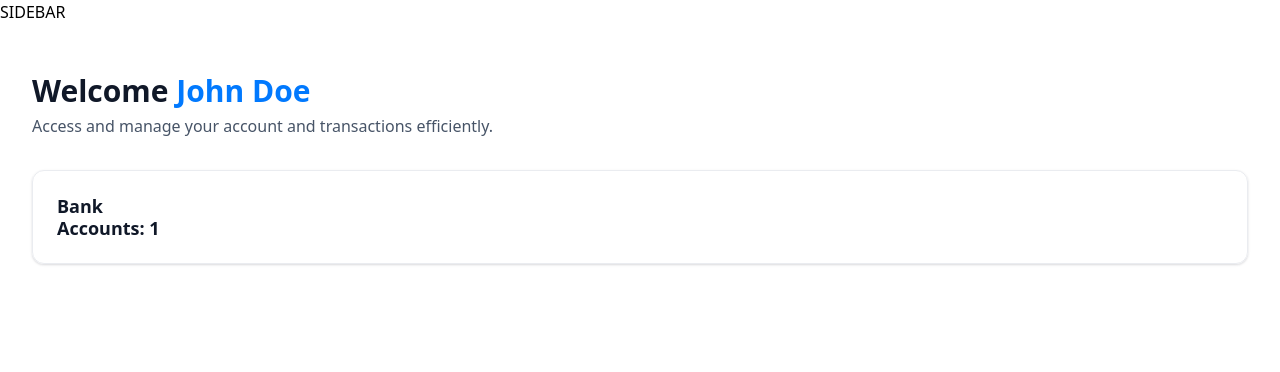
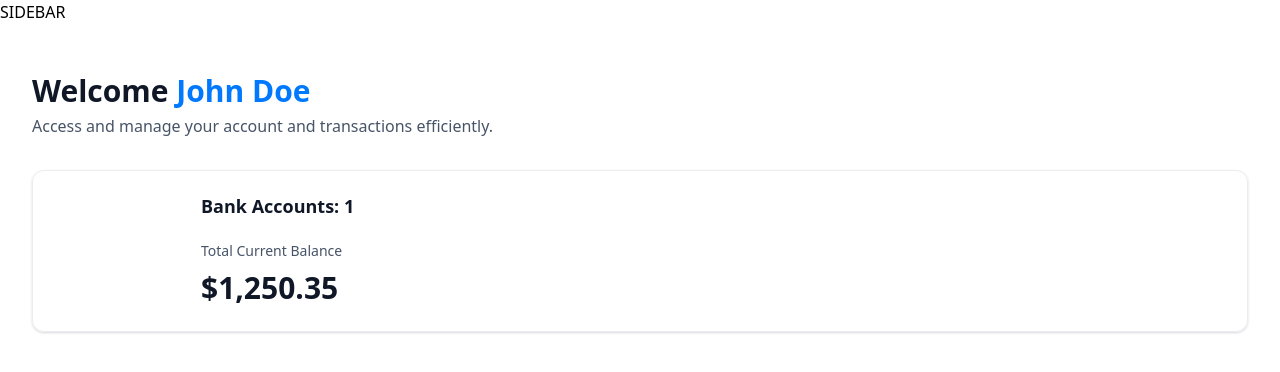
Before and after one commit to dgSloxx417/lite-banking_app, a Next.js app: page / in a window 1280 px wide. Shown: the top 372 px of the page. Built offline with nearby package versions, Linux system fonts and the light colour scheme.

Commit message:
Implement animated count

```diff
--- a/app/layout.tsx
+++ b/app/layout.tsx
@@ -23,8 +23,8 @@
   children: React.ReactNode;
 }>) {
   return (
-    <html lang="en">
-      <body className={`${inter.variable} ${ibmPlexSerif.variable}`}>
+    <html lang="en" suppressHydrationWarning>
+      <body className={`${inter.variable} ${ibmPlexSerif.variable}`} suppressHydrationWarning>
         {children}
       </body>
     </html>
--- /dev/null
+++ b/components/ui/AnimatedCounter.tsx
@@ -0,0 +1,13 @@
+"use client";
+
+import CountUp from "react-countup";
+
+const AnimatedCounter = ({ amount }: { amount: number }) => {
+  return (
+    <div className="w-full">
+      <CountUp duration={2} decimals={2} prefix="$" end={amount} />
+    </div>
+  );
+};
+
+export default AnimatedCounter;
--- a/components/ui/TotalBalanceBox.tsx
+++ b/components/ui/TotalBalanceBox.tsx
@@ -1,4 +1,4 @@
-import React from "react";
+import AnimatedCounter from "./AnimatedCounter";
 
 const TotalBalanceBox = ({
   accounts = [],
@@ -7,14 +7,13 @@
 }: TotalBalanceBoxProps) => {
   return (
     <section className="total-balance">
-      <div className="total-balance-chart">
-        {/* DoughnutChart */}
-
-        <div className="flex flex-col gap-6"></div>
-        <h2 className="header-2">Bank Accounts: {totalBanks} </h2>
+      <div className="total-balance-chart">{/* DoughnutChart */}</div>
+      <div className="flex flex-col gap-6">
+        <h2 className="header-2">Bank Accounts: {totalBanks}</h2>
         <div className="flex flex-col gap-2">
+          <p className="total-balance-label">Total Current Balance</p>
           <p className="total-balance-amount flex-center gap-2">
-
+            <AnimatedCounter amount={totalCurrentBalance} />
           </p>
         </div>
       </div>
--- a/package.json
+++ b/package.json
@@ -9,6 +9,7 @@
     "lint": "eslint"
   },
   "dependencies": {
+    "chat.js": "^1.0.2",
     "class-variance-authority": "^0.7.1",
     "clsx": "^2.1.1",
     "lucide-react": "^1.7.0",
@@ -16,6 +17,8 @@
     "query-string": "^9.3.1",
     "radix-ui": "^1.4.3",
     "react": "19.2.4",
+    "react-chartjs-2": "^5.3.1",
+    "react-countup": "^6.5.3",
     "react-dom": "19.2.4",
     "shadcn": "^4.1.2",
     "tailwind-merge": "^3.5.0",
--- a/types/index.d.ts
+++ b/types/index.d.ts
@@ -202,7 +202,7 @@
   appwriteItemId?: string;
 }
 
-declare interface TotlaBalanceBoxProps {
+declare interface TotalBalanceBoxProps {
   accounts: Account[];
   totalBanks: number;
   totalCurrentBalance: number;
```
Also changed, not shown: 1 other file (tests, documents, lock files or other folders).
